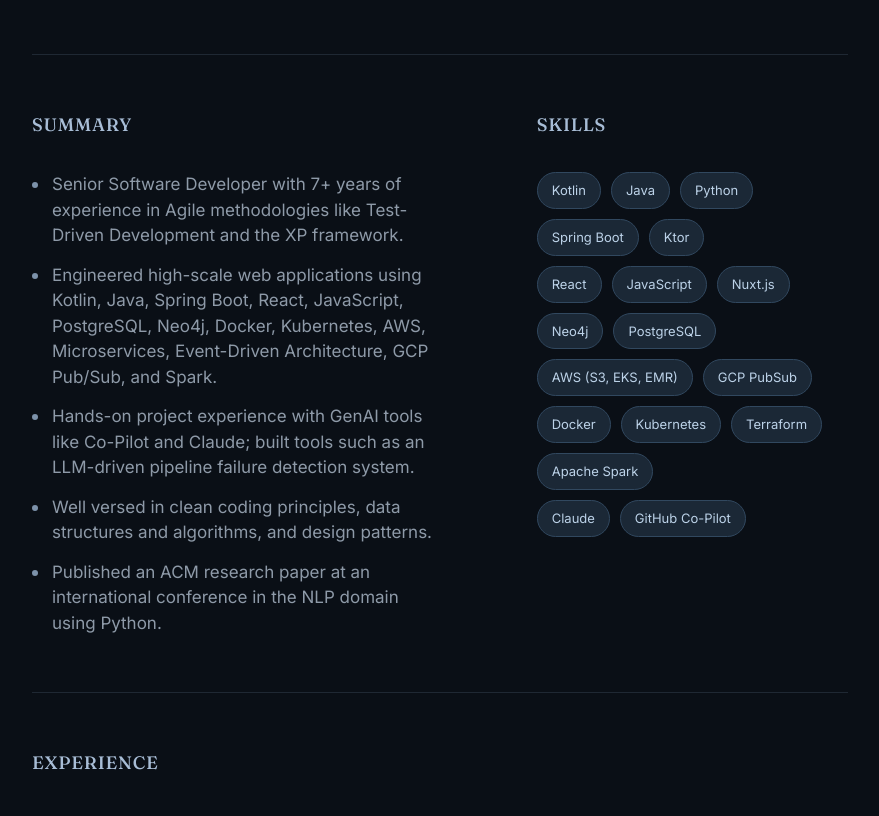
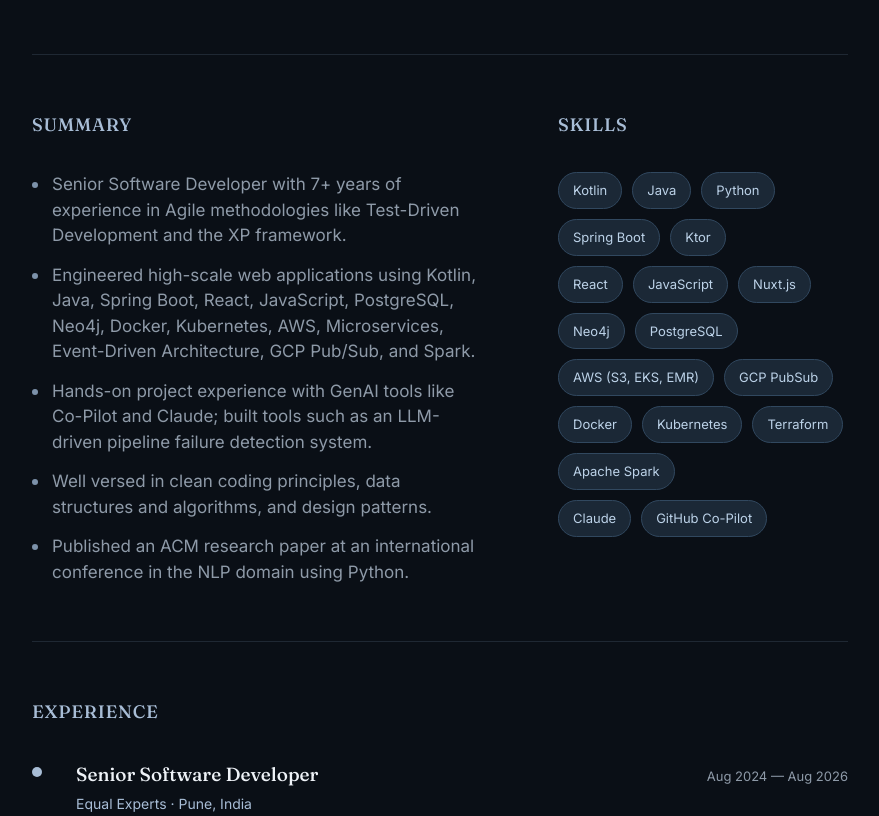
Before and after one commit to VijayAshokGaikwad/my-own-website, a React (Vite) app: page / in a window 1280 px wide. Shown: the part 482-1298 px from the top of the page, without its empty margins (200-1079 px from the left). Built offline with nearby package versions, Linux system fonts and the light colour scheme.

Commit message:
fix spacing in two sections

```diff
--- a/src/App.css
+++ b/src/App.css
@@ -207,8 +207,8 @@
 /* About */
 .about-grid {
   display: grid;
-  grid-template-columns: 1.3fr 1fr;
-  gap: 100px;
+  grid-template-columns: 1fr 290px;
+  gap: 80px;
 }
 
 .about-text {
```
